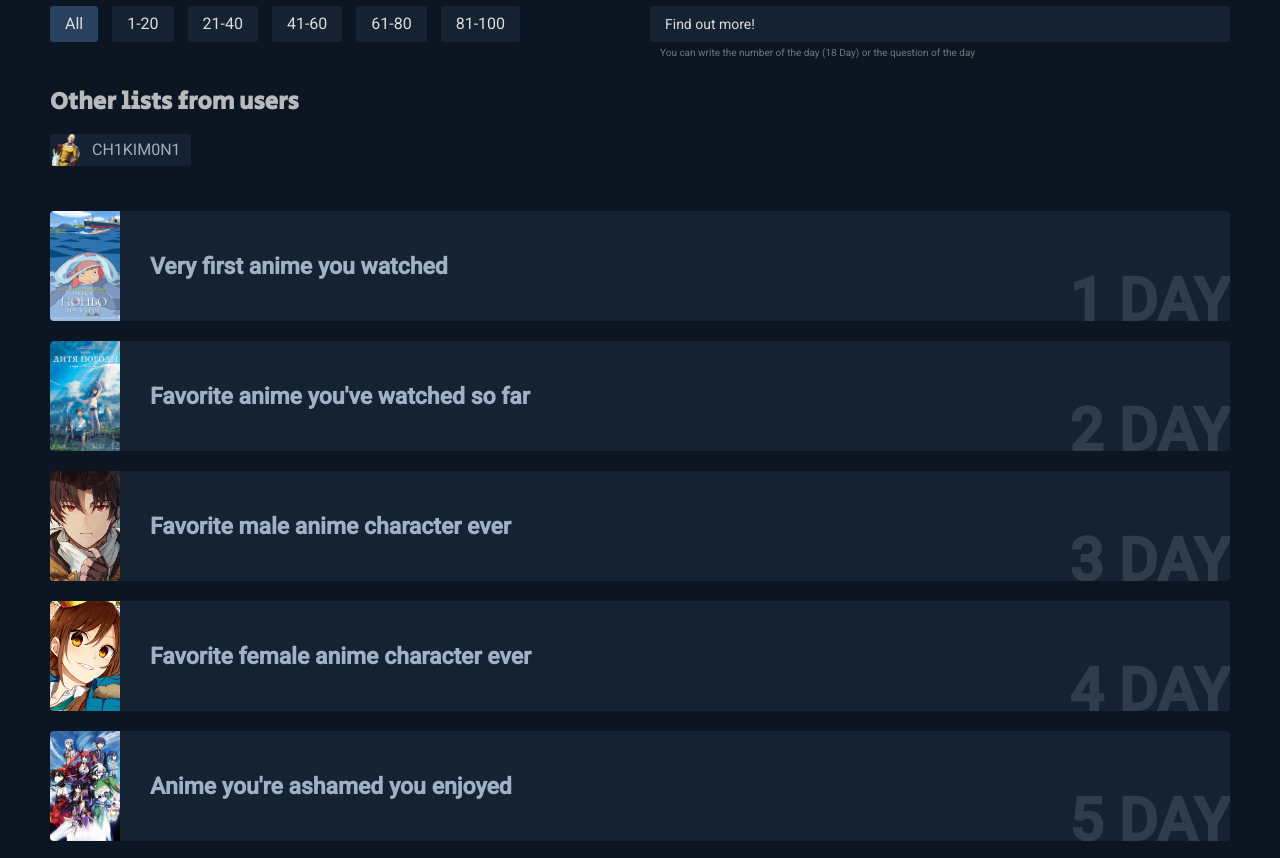
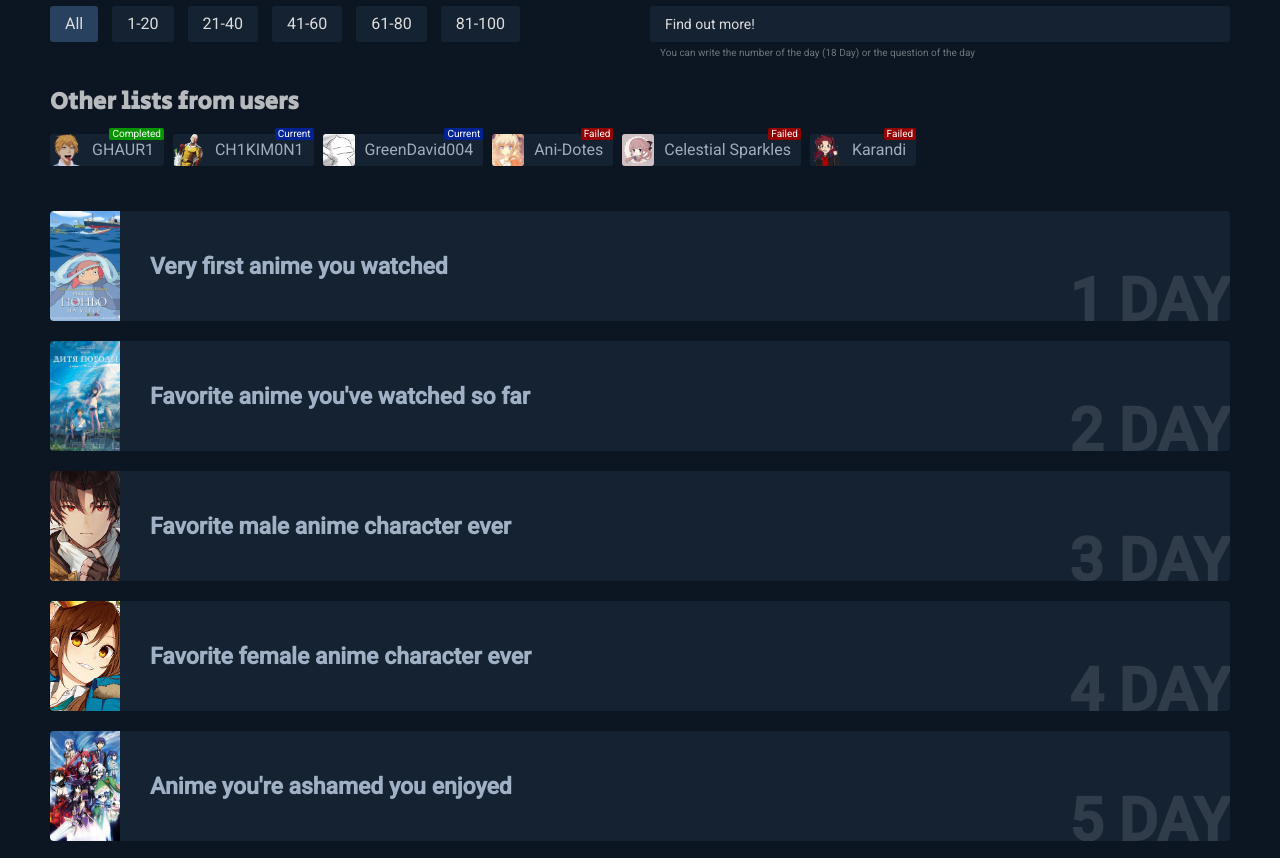
Before and after one commit to stepan323446/anime-achievment-100days, a plain HTML site: page index.html in a window 1280 px wide. Shown: the part 960-1818 px from the top of the page. Drawn offline with Linux system fonts and the light colour scheme.

Commit message:
Users update

```diff
--- a/css/style.css
+++ b/css/style.css
@@ -338,6 +338,7 @@ h2{
     margin-top: 20px;
 }
 .user{
+    position: relative;
     display: inline-flex;
     align-items: center;
     background-color: var(--block-color);
@@ -347,13 +348,16 @@ h2{
     margin-bottom: 5px;
 
     border-radius: 3px;
-    overflow: hidden;
+
 
     transition: 0.15s ease;
 }
 .user-img{
     width: 32px;
     height: 32px;
+
+    border-radius: 3px;
+    overflow: hidden;
 }
 .user-img img{
     width: 100%;
@@ -366,6 +370,32 @@ h2{
 }
 .user:hover{
     background-color: var(--block-color-hover);
+}
+.user::after{
+    content: 'test';
+    position: absolute;
+
+    font-size: 10px;
+    color: #fff;
+
+    right: 0px;
+    top: -6px;
+
+    padding: 1px 3px;
+    border-radius: 2px;
+    background-color: #adadad;
+}
+.user.complete::after{
+    content: 'Completed';
+    background-color: rgb(7, 148, 0);
+}
+.user.current::after{
+    content: 'Current';
+    background-color: rgb(0, 35, 148);
+}
+.user.failed::after{
+    content: 'Failed';
+    background-color: rgb(148, 0, 0);
 }
 
 @media only screen and (max-width: 600px){
--- a/index.html
+++ b/index.html
@@ -13,7 +13,7 @@
 <link href="https://fonts.googleapis.com/css2?family=Montserrat&family=Roboto:wght@100;400;500&family=Secular+One&display=swap" rel="stylesheet">
 
     <link rel="stylesheet" href="css/reset.css">
-    <link rel="stylesheet" href="css/style.css?ver=3.0">
+    <link rel="stylesheet" href="css/style.css?ver=4.0">
   </head>
   <body>
       <header>
@@ -91,7 +91,7 @@
 
       </div>
 
-      <script src="js/main.js?ver=24.0"></script>
+      <script src="js/main.js?ver=24.5"></script>
       <footer>
         Thank you!
       </footer>
--- a/js/main.js
+++ b/js/main.js
@@ -1,15 +1,52 @@
+// Другие пользователи
+const Status = {
+	Complete: "complete",
+	Current: "current",
+	Failed: "failed"
+}
 let otherUsers = [
+    {
+        nickname: "GHAUR1",
+        image: "images/users/Ghaur1.png",
+        url: "https://anilist.co/activity/474754966",
+        status: Status.Complete
+    },
     {
         nickname: "CH1KIM0N1",
         image: "images/users/CH1KIM0N1.png",
-        url: "https://ch1kim0n1.github.io/100DayChallenge_ch1kim0n1.github.io/"
+        url: "https://ch1kim0n1.github.io/100DayChallenge_ch1kim0n1.github.io/",
+        status: Status.Current
+    },
+    {
+        nickname: "GreenDavid004",
+        image: "images/users/david.jpg",
+        url: "https://anilist.co/user/GreenDavid004/",
+        status: Status.Current
+    },
+    {
+        nickname: "Ani-Dotes",
+        image: "images/users/dotes.jpg",
+        url: "https://anidotesblog.wordpress.com/100-day-anime-challenge/",
+        status: Status.Failed
+    },
+    {
+        nickname: "Celestial Sparkles",
+        image: "images/users/CelestialSparkles.png",
+        url: "https://howanimestuffworks176744600.wordpress.com/category/anime-challenges-events/100-days-of-anime-challenge/",
+        status: Status.Failed
+    },
+    {
+        nickname: "Karandi",
+        image: "images/users/Karandi.webp",
+        url: "https://100wordanime.blog/category/30-day-anime-challenge/",
+        status: Status.Failed
     }
 ]
 
 let usersContent = document.getElementById("other-users");
 otherUsers.forEach(user => {
     usersContent.innerHTML += `
-    <a href="${user.url}" target="_blank" class="user">
+    <a href="${user.url}" target="_blank" class="user ${user.status}">
         <div class="user-img">
             <img src="${user.image}" alt="${user.nickname}">
         </div>
@@ -20,6 +57,7 @@ otherUsers.forEach(user => {
     `;
 });
 
+// Мой список
 let listItems = [
     {
         title: "Very first anime you watched",
```
Also changed, not shown: images/users/CelestialSparkles.png (added), images/users/Ghaur1.png (added), images/users/Karandi.webp (added), images/users/david.jpg (added), images/users/dotes.jpg (added).
